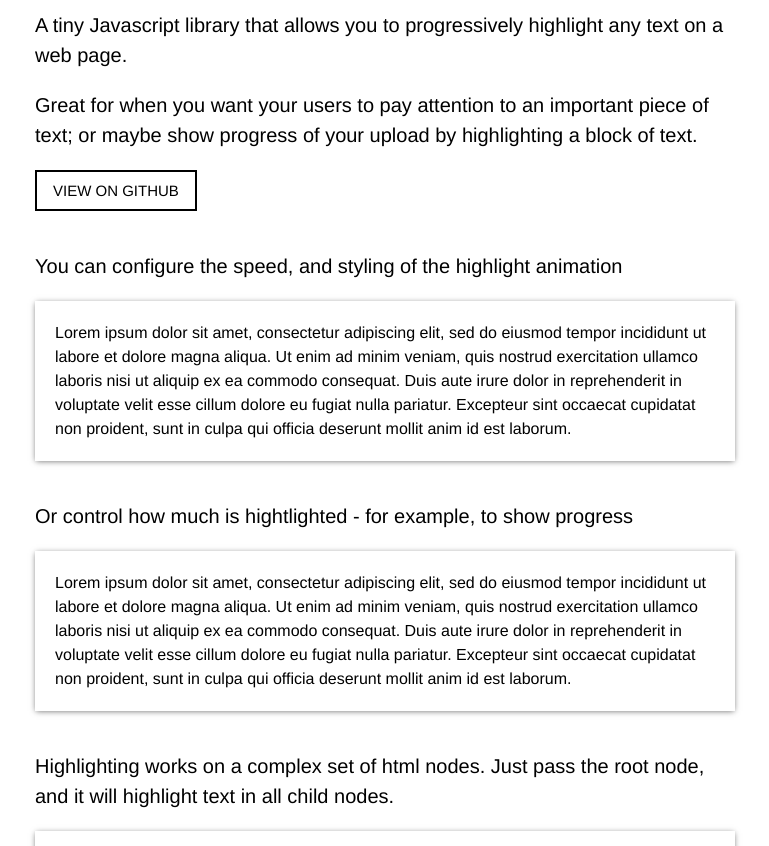
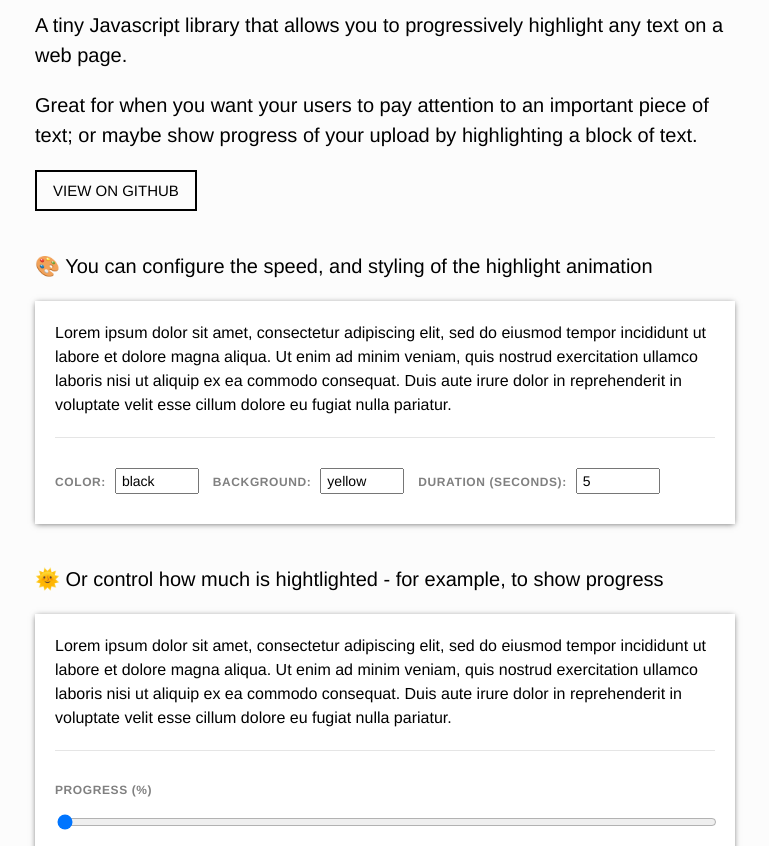
Before and after one commit to pshihn/lumin, a website: page index.html in a window 1280 px wide. Shown: the part 106-952 px from the top of the page, without its empty margins (255-1024 px from the left). Drawn offline with Linux system fonts and the light colour scheme.

Commit message:
home page work in progress

```diff
--- a/index.html
+++ b/index.html
@@ -32,6 +32,7 @@
       -webkit-font-smoothing: antialiased;
       line-height: 1.5;
       font-weight: 300;
+      background: #fcfcfc;
     }
 
     article {
@@ -68,6 +69,7 @@
       font-size: 16px;
       padding: 20px;
       box-shadow: 0px 1px 6px -1px rgba(0, 0, 0, 0.6);
+      background: white;
     }
 
     .big {
@@ -87,6 +89,39 @@
       padding: 10px 16px;
       border: 2px solid;
       cursor: pointer;
+    }
+
+    label {
+      white-space: nowrap;
+      display: inline-block;
+      margin: 10px 5px 10px 0;
+    }
+
+    .controls {
+      padding-top: 20px;
+      margin-top: 20px;
+      border-top: 1px solid #e5e5e5;
+      background-color: white;
+      font-size: 12px;
+      text-transform: uppercase;
+      letter-spacing: 0.05em;
+      font-weight: bold;
+      color: #808080;
+    }
+
+    input.inline {
+      font-family: inherit;
+      padding: 3px 5px;
+      width: 70px;
+      margin: 0 5px;
+      font-size: 14px;
+    }
+
+    #range {
+      display: block;
+      width: 100%;
+      box-sizing: border-box;
+      margin-top: 5px;
     }
 
     @media (max-width: 600px) {
@@ -119,39 +154,52 @@
       </div>
     </header>
     <section>
-      <p>You can configure the speed, and styling of the highlight animation</p>
+      <p>🎨 You can configure the speed, and styling of the highlight animation</p>
       <div class="cardContainer">
         <div class="card">
           <div id="h1">
             Lorem ipsum dolor sit amet, consectetur adipiscing elit, sed do eiusmod tempor incididunt ut labore et dolore magna aliqua.
             Ut enim ad minim veniam, quis nostrud exercitation ullamco laboris nisi ut aliquip ex ea commodo consequat. Duis
-            aute irure dolor in reprehenderit in voluptate velit esse cillum dolore eu fugiat nulla pariatur. Excepteur sint
-            occaecat cupidatat non proident, sunt in culpa qui officia deserunt mollit anim id est laborum.
+            aute irure dolor in reprehenderit in voluptate velit esse cillum dolore eu fugiat nulla pariatur.
+          </div>
+          <div class="controls">
+            <label>Color:
+              <input class="inline" id="fg" value="black">
+            </label>
+            <label>Background:
+              <input class="inline" id="bg" value="yellow">
+            </label>
+            <label>Duration (seconds):
+              <input class="inline" id="duration" value="5" type="number" min="1" max="30">
+            </label>
           </div>
         </div>
       </div>
     </section>
     <section>
-      <p>Or control how much is hightlighted - for example, to show progress</p>
+      <p>🌞 Or control how much is hightlighted - for example, to show progress</p>
       <div class="cardContainer">
         <div class="card">
-          <div id="h1">
+          <div id="h2">
             Lorem ipsum dolor sit amet, consectetur adipiscing elit, sed do eiusmod tempor incididunt ut labore et dolore magna aliqua.
             Ut enim ad minim veniam, quis nostrud exercitation ullamco laboris nisi ut aliquip ex ea commodo consequat. Duis
-            aute irure dolor in reprehenderit in voluptate velit esse cillum dolore eu fugiat nulla pariatur. Excepteur sint
-            occaecat cupidatat non proident, sunt in culpa qui officia deserunt mollit anim id est laborum.
+            aute irure dolor in reprehenderit in voluptate velit esse cillum dolore eu fugiat nulla pariatur.
+          </div>
+          <div class="controls">
+            <label>Progress (%)</label>
+            <input type="range" id="range" min="0" max="100" value="0">
           </div>
         </div>
       </div>
     </section>
-
     <section>
       <p>
-        Highlighting works on a complex set of html nodes. Just pass the root node, and it will highlight text in all child nodes.
+        👏🏽 Highlighting works on a complex set of html nodes. Just pass the root node, and it will highlight text in all child
+        nodes.
       </p>
       <div class="cardContainer">
         <div class="card">
-          <div id="h1">
+          <div id="h3">
             <div class="big">The Amazing Party Animal Personality Enhancer!</div>
             <p>Use this simple device during any social event and you’re virtually guaranteed to:</p>
             <ul>
@@ -163,9 +211,7 @@
         </div>
       </div>
     </section>
-
-
-    <section style="margin-top: 40px;">
+    <section>
       <h3 style="margin-bottom: 0;">License</h3>
       <p>
         <a class="textlink" target="_blank" rel="noopener" href="https://github.com/pshihn/lumin/blob/master/LICENSE">MIT License</a> (c)
```
